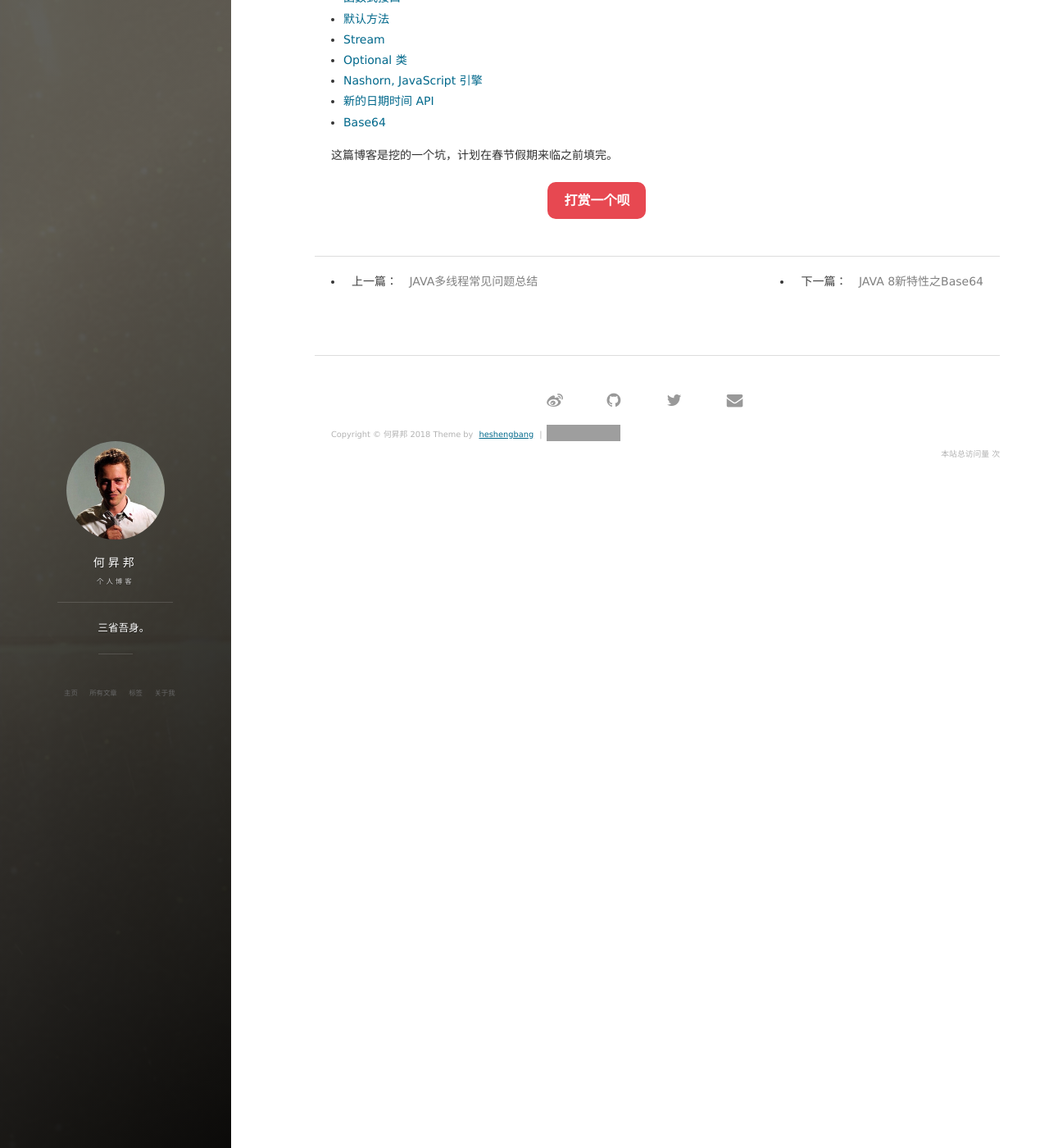
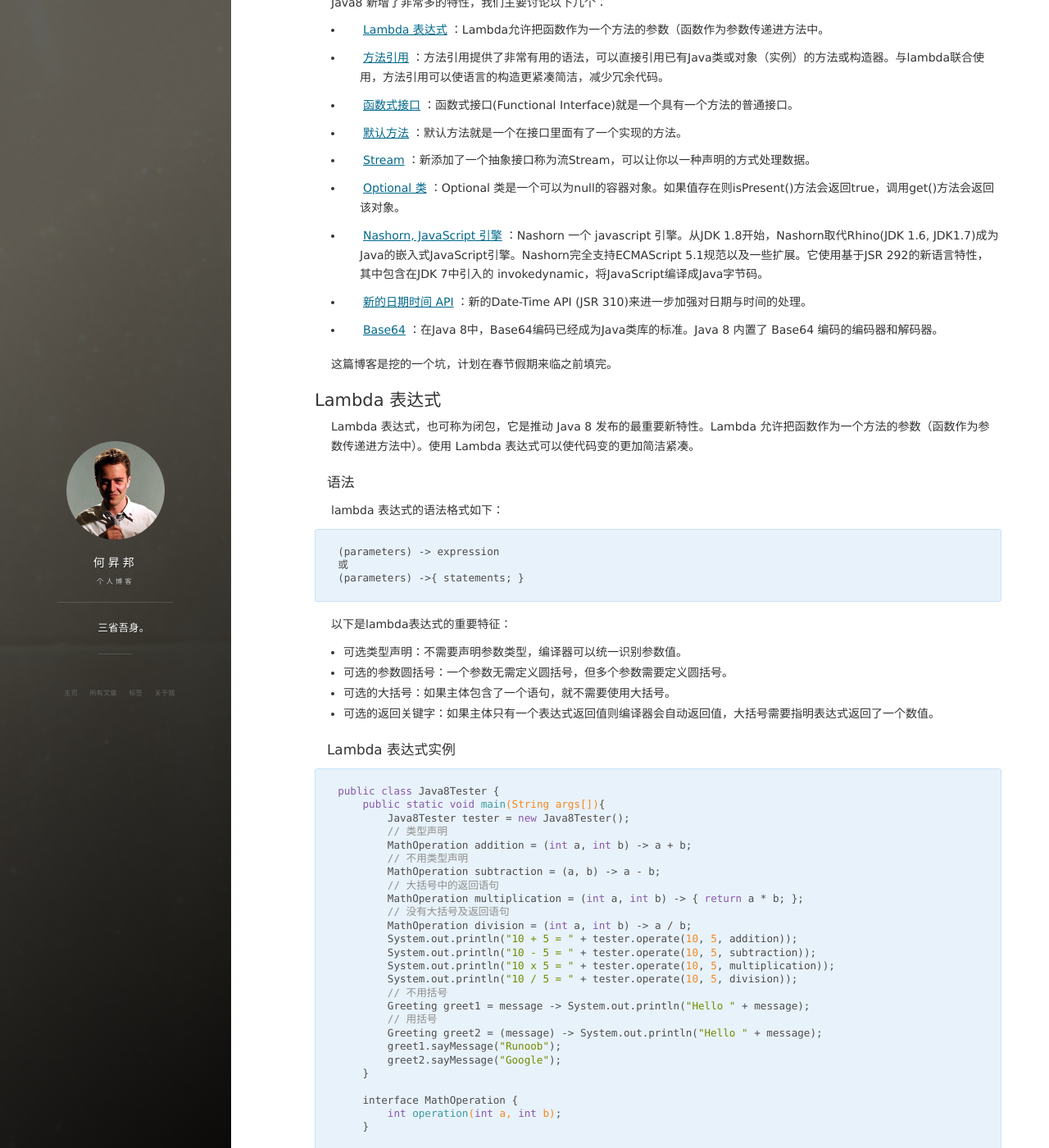
Before and after one commit to heshengbang/heshengbang.github.io, a Jekyll site: the page built from _posts/2018-01-22-JAVA 8新特性.md, in a window 1280 px wide and 1400 px high, scrolled down 270 px. Shown: the whole window at 82% size. Built offline with Jekyll 4.4.1, drawn with Linux system fonts in a browser that asks for light colours; nearby versions of some CDN libraries; comment, search, counter and statistics services are not loaded; some of the changed text lies outside the part shown; grey boxes are pictures that could not be loaded.

Commit message:
merge 9 file to 1 and add it to exist file

````diff
--- a/_posts/2018-01-22-JAVA 8新特性.md
+++ b/_posts/2018-01-22-JAVA 8新特性.md
@@ -5,16 +5,97 @@ date: 2018-01-22
 tags: 博客
 ---
 
-## Java 8的新特性
-Java 8的新特性包括以下几点:
-- [Lambda 表达式](http://www.heshengbang.men/2018/01/JAVA-8新特性之Lambda-表达式/)
-- [方法引用](http://www.heshengbang.men/2018/01/JAVA-8新特性之方法引用/)
-- [函数式接口](http://www.heshengbang.men/2018/01/JAVA-8新特性之函数式接口/)
-- [默认方法](http://www.heshengbang.men/2018/01/JAVA-8新特性之默认方法/)
-- [Stream](http://www.heshengbang.men/2018/01/JAVA-8新特性之Stream/)
-- [Optional 类](http://www.heshengbang.men/2018/01/JAVA-8新特性之Optional类/)
-- [Nashorn, JavaScript 引擎](http://www.heshengbang.men/2018/01/JAVA-8新特性之Nashorn,-JavaScript-引擎/)
-- [新的日期时间 API](http://www.heshengbang.men/2018/01/JAVA-8新特性之新的日期时间-API/)
-- [Base64](http://www.heshengbang.men/2018/01/JAVA-8新特性之Base64/)
+  Java 8 (又称为 jdk 1.8) 是 Java 语言开发的一个主要版本。 Oracle 公司于 2014 年 3 月 18 日发布 Java 8 ，它支持函数式编程，新的 JavaScript 引擎，新的日期 API，新的Stream API 等。
+---
+# 新特性
+Java8 新增了非常多的特性，我们主要讨论以下几个：
+- [Lambda 表达式](http://www.heshengbang.men/2018/01/JAVA-8新特性之Lambda-表达式/)：Lambda允许把函数作为一个方法的参数（函数作为参数传递进方法中。
+
+- [方法引用](http://www.heshengbang.men/2018/01/JAVA-8新特性之方法引用/)：方法引用提供了非常有用的语法，可以直接引用已有Java类或对象（实例）的方法或构造器。与lambda联合使用，方法引用可以使语言的构造更紧凑简洁，减少冗余代码。
+
+- [函数式接口](http://www.heshengbang.men/2018/01/JAVA-8新特性之函数式接口/)：函数式接口(Functional Interface)就是一个具有一个方法的普通接口。
+
+- [默认方法](http://www.heshengbang.men/2018/01/JAVA-8新特性之默认方法/)：默认方法就是一个在接口里面有了一个实现的方法。
+
+- [Stream](http://www.heshengbang.men/2018/01/JAVA-8新特性之Stream/)：新添加了一个抽象接口称为流Stream，可以让你以一种声明的方式处理数据。
+
+- [Optional 类](http://www.heshengbang.men/2018/01/JAVA-8新特性之Optional类/)：Optional 类是一个可以为null的容器对象。如果值存在则isPresent()方法会返回true，调用get()方法会返回该对象。
+
+- [Nashorn, JavaScript 引擎](http://www.heshengbang.men/2018/01/JAVA-8新特性之Nashorn,-JavaScript-引擎/)：Nashorn 一个 javascript 引擎。从JDK 1.8开始，Nashorn取代Rhino(JDK 1.6, JDK1.7)成为Java的嵌入式JavaScript引擎。Nashorn完全支持ECMAScript 5.1规范以及一些扩展。它使用基于JSR 292的新语言特性，其中包含在JDK 7中引入的 invokedynamic，将JavaScript编译成Java字节码。
+
+- [新的日期时间 API](http://www.heshengbang.men/2018/01/JAVA-8新特性之新的日期时间-API/)：新的Date-Time API (JSR 310)来进一步加强对日期与时间的处理。
+
+- [Base64](http://www.heshengbang.men/2018/01/JAVA-8新特性之Base64/)：在Java 8中，Base64编码已经成为Java类库的标准。Java 8 内置了 Base64 编码的编码器和解码器。
 
 这篇博客是挖的一个坑，计划在春节假期来临之前填完。
+
+
+## Lambda 表达式
+  Lambda 表达式，也可称为闭包，它是推动 Java 8 发布的最重要新特性。Lambda 允许把函数作为一个方法的参数（函数作为参数传递进方法中）。使用 Lambda 表达式可以使代码变的更加简洁紧凑。
+#### 语法
+lambda 表达式的语法格式如下：
+```
+(parameters) -> expression
+或
+(parameters) ->{ statements; }
+```
+以下是lambda表达式的重要特征：
+- 可选类型声明：不需要声明参数类型，编译器可以统一识别参数值。
+- 可选的参数圆括号：一个参数无需定义圆括号，但多个参数需要定义圆括号。
+- 可选的大括号：如果主体包含了一个语句，就不需要使用大括号。
+- 可选的返回关键字：如果主体只有一个表达式返回值则编译器会自动返回值，大括号需要指明表达式返回了一个数值。
+
+#### Lambda 表达式实例
+
+```
+public class Java8Tester {
+    public static void main(String args[]){
+        Java8Tester tester = new Java8Tester();
+        // 类型声明
+        MathOperation addition = (int a, int b) -> a + b;
+        // 不用类型声明
+        MathOperation subtraction = (a, b) -> a - b;
+        // 大括号中的返回语句
+        MathOperation multiplication = (int a, int b) -> { return a * b; };
+        // 没有大括号及返回语句
+        MathOperation division = (int a, int b) -> a / b;
+        System.out.println("10 + 5 = " + tester.operate(10, 5, addition));
+        System.out.println("10 - 5 = " + tester.operate(10, 5, subtraction));
+        System.out.println("10 x 5 = " + tester.operate(10, 5, multiplication));
+        System.out.println("10 / 5 = " + tester.operate(10, 5, division));
+        // 不用括号
+        Greeting greet1 = message -> System.out.println("Hello " + message);
+        // 用括号
+        Greeting greet2 = (message) -> System.out.println("Hello " + message);
+        greet1.sayMessage("Runoob");
+        greet2.sayMessage("Google");
+    }
+
+    interface MathOperation {
+        int operation(int a, int b);
+    }
+
+    interface Greeting {
+        void sayMessage(String message);
+    }
+
+    private int operate(int a, int b, MathOperation mathOperation){
+        return mathOperation.operation(a, b);
+    }
+}
+```
+使用 Lambda 表达式需要注意以下两点：
+- Lambda 表达式主要用来定义行内执行的方法类型接口，例如，一个简单方法接口。在上面例子中，我们使用各种类型的Lambda表达式来定义MathOperation接口的方法。然后我们定义了sayMessage的执行。
+- Lambda 表达式免去了使用匿名方法的麻烦，并且给予Java简单但是强大的函数化的编程能力。
+
+#### 变量作用域
+lambda 表达式只能引用 final 或 final 局部变量，这就是说不能在 lambda 内部修改定义在域外的局部变量，否则会编译错误。
+
+## 方法引用
+## 函数式接口
+## 默认方法
+## Stream
+## Optional 类
+## Nashorn, JavaScript 引擎
+## 新的日期时间 API
+## Base64
````
Also changed, not shown: _posts/2018-01-22-JAVA 8新特性之Base64.md (deleted, +0 -8 lines), _posts/2018-01-22-JAVA 8新特性之Lambda 表达式.md (deleted, +0 -8 lines), _posts/2018-01-22-JAVA 8新特性之Nashorn, JavaScript 引擎.md (deleted, +0 -8 lines), _posts/2018-01-22-JAVA 8新特性之Optional类.md (deleted, +0 -8 lines), _posts/2018-01-22-JAVA 8新特性之Stream.md (deleted, +0 -8 lines), _posts/2018-01-22-JAVA 8新特性之函数式接口.md (deleted, +0 -8 lines), _posts/2018-01-22-JAVA 8新特性之新的日期时间 API.md (deleted, +0 -8 lines), _posts/2018-01-22-JAVA 8新特性之方法引用.md (deleted, +0 -8 lines), _posts/2018-01-22-JAVA 8新特性之默认方法.md (deleted, +0 -8 lines).
